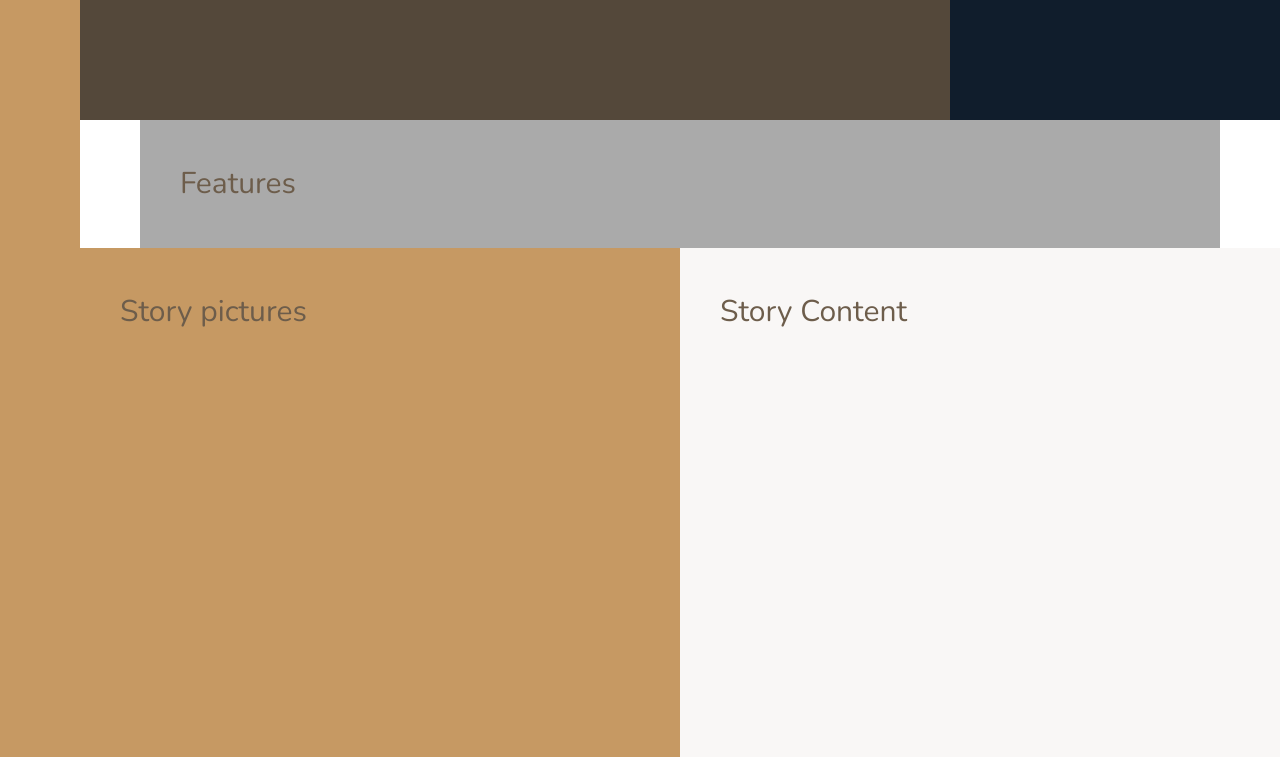
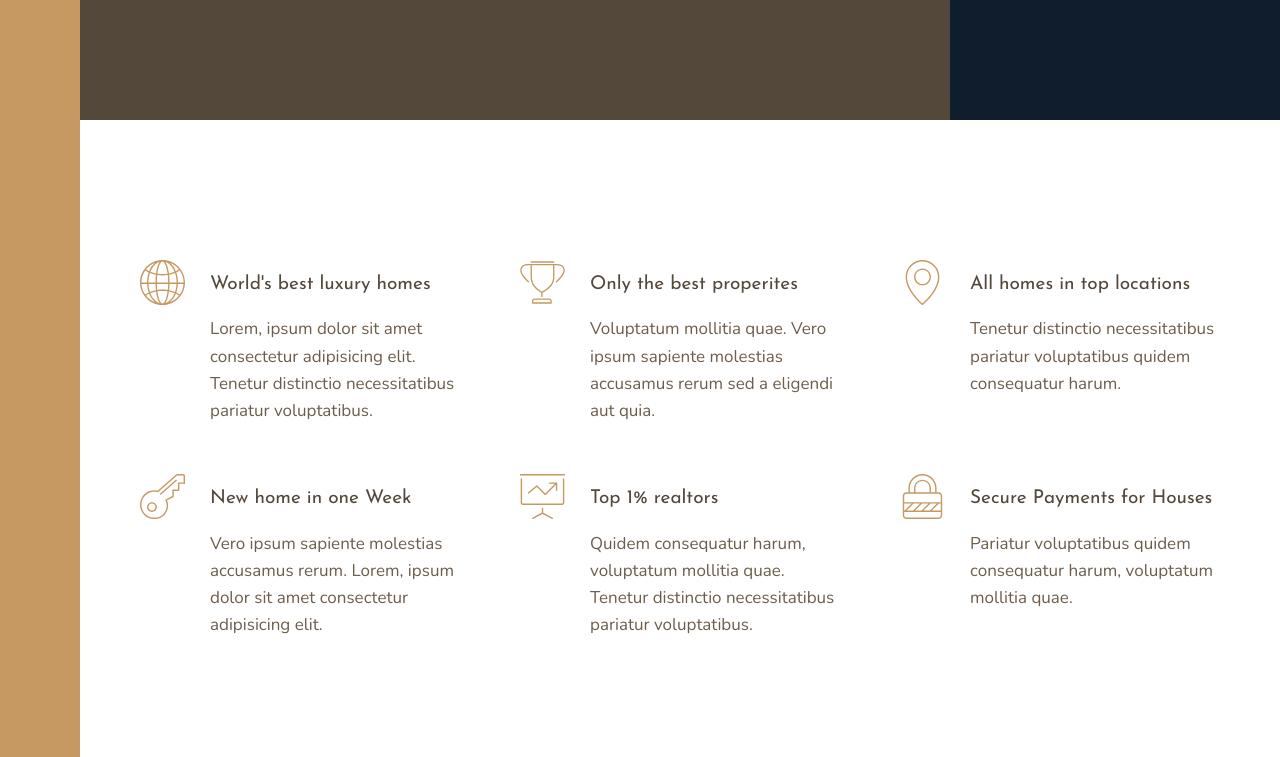
Before and after one commit to chshahid119/houses-app, a website: page index.html in a window 1280 px wide. Shown: the part 520-1277 px from the top of the page. Drawn offline with nearby package versions, Linux system fonts and the light colour scheme.

Commit message:
features section added

```diff
--- a/index.html
+++ b/index.html
@@ -21,7 +21,68 @@
 
     <div class="realtors">Top 3 relators</div>
 
-    <section class="features">Features</section>
+    <section class="features">
+      <div class="feature">
+        <svg class="feature__icon">
+          <use xlink:href="img/sprite.svg#icon-global"></use>
+          <h4 class="heading-4 heading-4--dark">World's best luxury homes</h4>
+          <p class="feature__text">
+            Lorem, ipsum dolor sit amet consectetur adipisicing elit. Tenetur
+            distinctio necessitatibus pariatur voluptatibus.
+          </p>
+        </svg>
+      </div>
+      <div class="feature">
+        <svg class="feature__icon">
+          <use xlink:href="img/sprite.svg#icon-trophy"></use>
+          <h4 class="heading-4 heading-4--dark">Only the best properites</h4>
+          <p class="feature__text">
+            Voluptatum mollitia quae. Vero ipsum sapiente molestias accusamus
+            rerum sed a eligendi aut quia.
+          </p>
+        </svg>
+      </div>
+      <div class="feature">
+        <svg class="feature__icon">
+          <use xlink:href="img/sprite.svg#icon-map-pin"></use>
+          <h4 class="heading-4 heading-4--dark">All homes in top locations</h4>
+          <p class="feature__text">
+            Tenetur distinctio necessitatibus pariatur voluptatibus quidem
+            consequatur harum.
+          </p>
+        </svg>
+      </div>
+      <div class="feature">
+        <svg class="feature__icon">
+          <use xlink:href="img/sprite.svg#icon-key"></use>
+          <h4 class="heading-4 heading-4--dark">New home in one Week</h4>
+          <p class="feature__text">
+            Vero ipsum sapiente molestias accusamus rerum. Lorem, ipsum dolor
+            sit amet consectetur adipisicing elit.
+          </p>
+        </svg>
+      </div>
+      <div class="feature">
+        <svg class="feature__icon">
+          <use xlink:href="img/sprite.svg#icon-presentation"></use>
+          <h4 class="heading-4 heading-4--dark">Top 1% realtors</h4>
+          <p class="feature__text">
+            Quidem consequatur harum, voluptatum mollitia quae. Tenetur
+            distinctio necessitatibus pariatur voluptatibus.
+          </p>
+        </svg>
+      </div>
+      <div class="feature">
+        <svg class="feature__icon">
+          <use xlink:href="img/sprite.svg#icon-lock"></use>
+          <h4 class="heading-4 heading-4--dark">Secure Payments for Houses</h4>
+          <p class="feature__text">
+            Pariatur voluptatibus quidem consequatur harum, voluptatum mollitia
+            quae.
+          </p>
+        </svg>
+      </div>
+    </section>
 
     <div class="story__pictures">Story pictures</div>
 
--- a/sass/_base.scss
+++ b/sass/_base.scss
@@ -43,9 +43,4 @@ body {
     [center-end]
     minmax(6rem, 1fr)
     [full-end];
-
-  & > * {
-    padding: 40px;
-    font-size: 3rem;
-  }
 }
--- a/sass/_features.scss
+++ b/sass/_features.scss
@@ -1,4 +1,30 @@
 .features {
-  background-color: $color-grey-light-2;
+  // background-color: $color-grey-light-2;
   grid-column: center-start/center-end;
+
+  margin: 15rem 0;
+
+  display: grid;
+  // grid-template-columns: repeat(3, 1fr);
+  grid-template-columns: repeat(auto-fit, minmax(25rem, 1fr));
+  grid-gap: 6rem;
+  align-items: start;
 }
+
+.feature {
+  display: grid;
+  grid-template-columns: min-content 1fr;
+  grid-row-gap: 1.5rem;
+  grid-column-gap: 2.5rem;
+
+  &__icon {
+    fill: $color-primary;
+    width: 4.5rem;
+    height: 4.5rem;
+    grid-row: 1 / span 2;
+    transform: translateY(-1rem);
+  }
+  &__text {
+    font-size: 1.7rem;
+  }
+}
--- a/sass/_typography.scss
+++ b/sass/_typography.scss
@@ -0,0 +1,26 @@
+// EXTEND IN CSS
+%heading {
+  font-family: $font-display;
+  font-weight: 400;
+}
+
+.heading-1 {
+  @extend %heading;
+}
+.heading-2 {
+  @extend %heading;
+}
+.heading-3 {
+  @extend %heading;
+}
+.heading-4 {
+  @extend %heading;
+  font-size: 1.9rem;
+
+  &--light {
+    color: $color-grey-light-1;
+  }
+  &--dark {
+    color: $color-grey-dark-1;
+  }
+}
```
Also changed, not shown: css/style.css.
